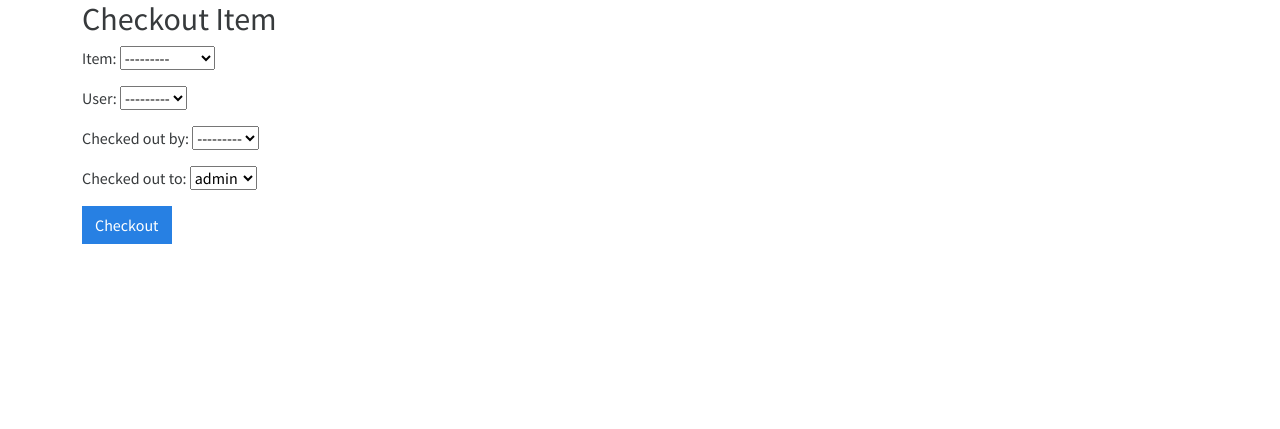
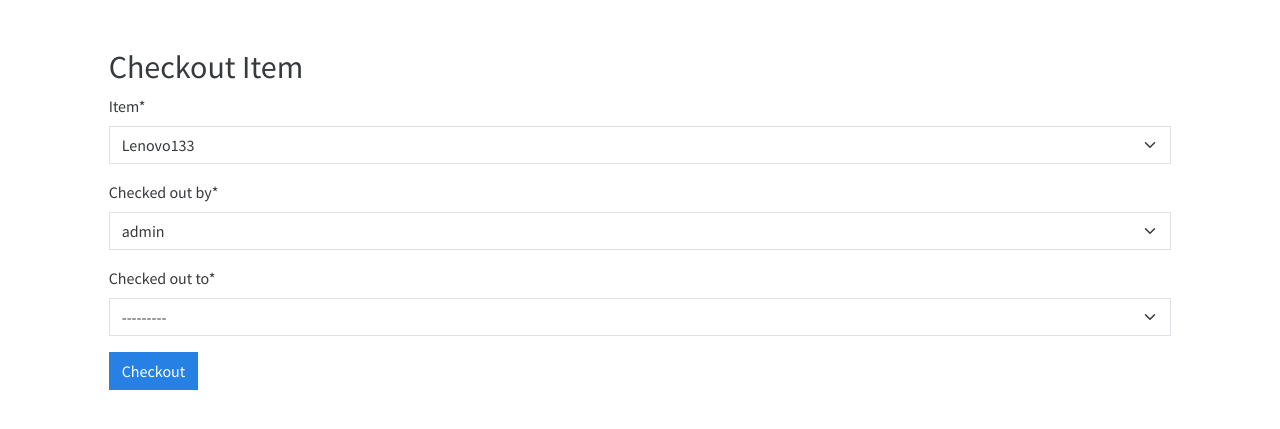
Before and after one commit to kcurt123/CIS281, a Django app: page /inventory/1/checkout/ in a window 1280 px wide. Shown: the part 56-485 px from the top of the page. Run offline with Django 5.2, Linux system fonts and the light colour scheme; a user stored in the database is signed in; data comes from the database, SQL or seed files in the repository; both versions use the stored data as it was after the commit; some libraries are stand-ins or nearby versions.

Commit message:
Updated the checkout item + return item workflow

```diff
--- a/inventory_management/inventory/forms.py
+++ b/inventory_management/inventory/forms.py
@@ -17,11 +17,17 @@ class InventoryItemForm(forms.ModelForm):
 
     class Meta:
         model = InventoryItem
-        fields = ['pc_name', 'domain_user', 'user', 'notes', 'department', 'device_type', 'costs', 'new_computer', 'date_delivered', 'is_computer', 'has_dock', 'has_lcd', 'has_lcd2', 'has_stand', 'has_keyboard', 'has_cd', 'serial_number', 'model_number', 'is_checked_out', 'last_checked_out_by', 'last_checked_out_at']
+        fields = [
+            'pc_name', 'domain_user', 'user', 'notes', 'department', 'device_type',
+            'costs', 'new_computer', 'date_delivered', 'is_computer', 'has_dock',
+            'has_lcd', 'has_lcd2', 'has_stand', 'has_keyboard', 'has_cd',
+            'serial_number', 'model_number', 'supplier',  # Add 'supplier' here
+            'is_checked_out', 'last_checked_out_by', 'last_checked_out_at'
+        ]
 
 class CheckoutForm(forms.ModelForm):
     checked_out_to = forms.ModelChoiceField(queryset=User.objects.all(), required=True)
 
     class Meta:
         model = Checkout
-        fields = ['item', 'user', 'checked_out_by', 'checked_out_to']
+        fields = ['item', 'checked_out_by', 'checked_out_to']
--- a/inventory_management/inventory/templates/inventory/checkout_item.html
+++ b/inventory_management/inventory/templates/inventory/checkout_item.html
@@ -2,12 +2,23 @@
 {% load crispy_forms_tags %}
 
 {% block content %}
-<div class="container">
-    <h2>Checkout Item</h2>
-    <form method="post">
+{% if messages %}
+<div class="row mt-3">
+  {% for message in messages %}
+  <div class="col-md-10 col-12 mx-auto alert alert-{{ message.tags }}">
+    {{ message }}
+  </div>
+  {% endfor %}
+</div>
+{% endif %}
+<div class="row">
+    <div class="col-md-10 col-12 mx-auto mt-5">
+        <h2>Checkout Item</h2>
+        <form method="post" class="mb-3">
         {% csrf_token %}
-        {{ form.as_p }}
+        {{ form|crispy }}
         <button type="submit" class="btn btn-primary">Checkout</button>
-    </form>
+        </form>
+    </div>
 </div>
 {% endblock content %}
--- a/inventory_management/inventory/views.py
+++ b/inventory_management/inventory/views.py
@@ -96,10 +96,22 @@ class AddItem(LoginRequiredMixin, CreateView):
 
 
 class EditItem(LoginRequiredMixin, UpdateView):
-	model = InventoryItem
-	form_class = InventoryItemForm
-	template_name = 'inventory/item_form.html'
-	success_url = reverse_lazy('dashboard')
+    model = InventoryItem
+    form_class = InventoryItemForm
+    template_name = 'inventory/item_form.html'
+    success_url = reverse_lazy('dashboard')
+
+    def get_object(self, queryset=None):
+        """
+        Override the get_object method to retrieve the item based on the URL parameter (pk).
+        """
+        pk = self.kwargs.get('pk')
+        return get_object_or_404(InventoryItem, pk=pk, user=self.request.user)
+
+    def form_valid(self, form):
+        # Update logic (optional)
+        # You can perform any additional actions before saving the form
+        return super().form_valid(form)
 
 class DeleteItem(LoginRequiredMixin, DeleteView):
 	model = InventoryItem
@@ -157,20 +169,22 @@ def checkout_item(request, item_id):
                 checkout.save()
 
                 messages.success(request, 'Item successfully checked out.')
-                return redirect('dashboard')
+                return redirect('checked-out-items')  # Redirect to checked out items page
             else:
                 messages.error(request, 'This item is not available for checkout.')
-        return render(request, 'inventory/checkout_item.html', {'form': form, 'item': item})
+        return render(request, 'inventory/checked_out_items.html', {'form': form, 'item': item})
     else:
-        form = CheckoutForm(initial={'checked_out_to': request.user})
+        form = CheckoutForm(initial={'item': item, 'checked_out_by': request.user,})
     return render(request, 'inventory/checkout_item.html', {'form': form, 'item': item})
 
 def checked_out_items(request):
     search_query = request.GET.get('search', '')
     sort_order = request.GET.get('order', 'asc')
-    sort_by = request.GET.get('sort', 'checked_out_at')  # Default sort field updated
+    sort_by = request.GET.get('sort', 'checked_out_at')  # Default sort field
 
-    checkouts = Checkout.objects.all()
+    # Start with checkouts that have not been returned
+    checkouts = Checkout.objects.filter(returned=False)
+
     if search_query:
         checkouts = checkouts.filter(
             Q(item__pc_name__icontains=search_query) |
@@ -189,6 +203,7 @@ def checked_out_items(request):
         'next_sort_order': 'desc' if sort_order == 'asc' else 'asc'
     })
 
+
 def return_item(request, item_id):
     item = get_object_or_404(InventoryItem, pk=item_id)
     if item.is_checked_out:
@@ -199,4 +214,10 @@ def return_item(request, item_id):
         messages.success(request, 'Item has been successfully returned.')
     else:
         messages.error(request, 'This item was not checked out.')
-    return redirect('checked-out-items')
+
+    # Use the HTTP referer to decide where to redirect
+    referer = request.META.get('HTTP_REFERER')
+    if referer:
+        return redirect(referer)
+    else:
+        return redirect('dashboard')
```
Also changed, not shown: inventory_management/db.sqlite3, inventory_management/inventory/templates/inventory/checked_out_items.html (line endings or trailing spaces), inventory_management/inventory/templates/inventory/item_form.html (line endings or trailing spaces).
